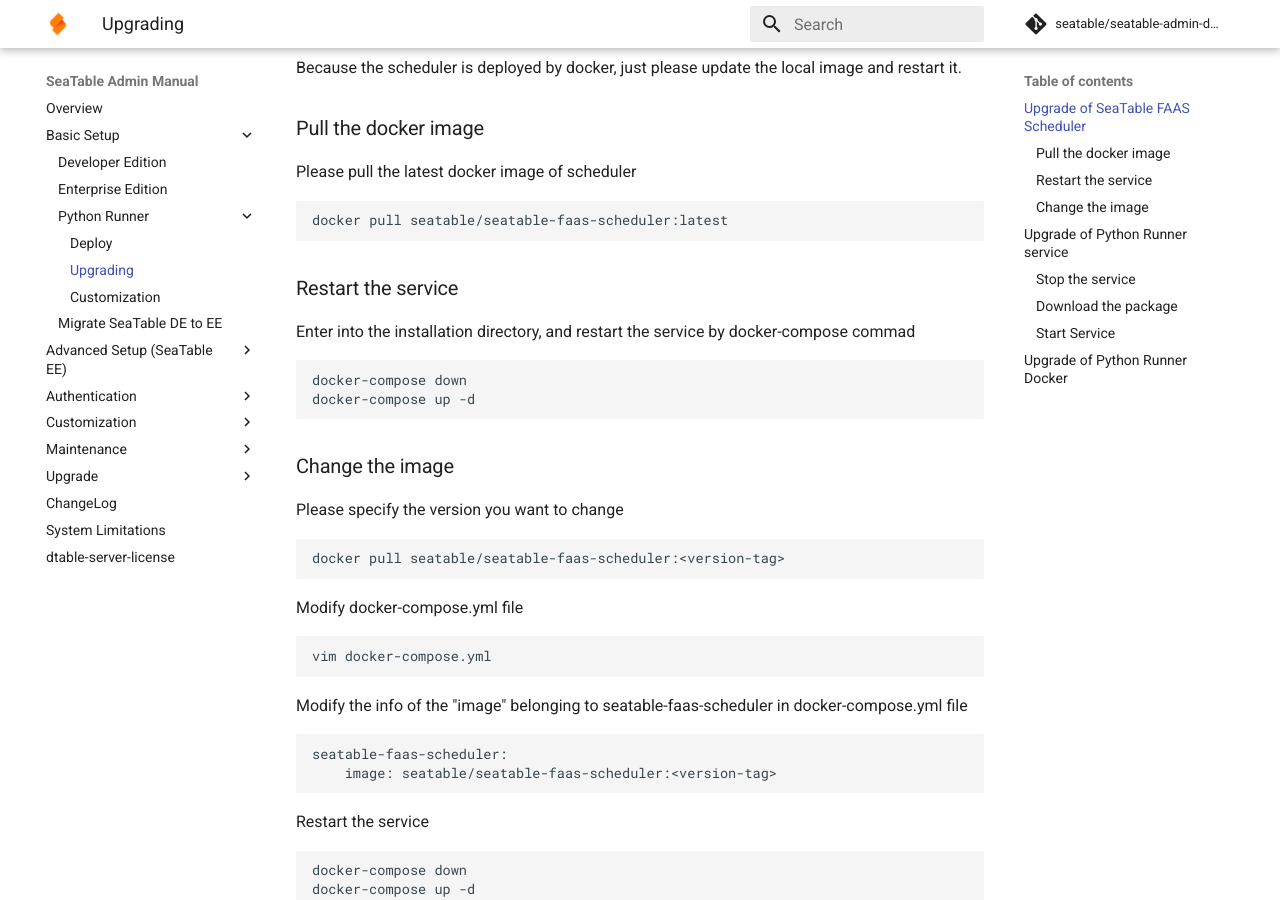
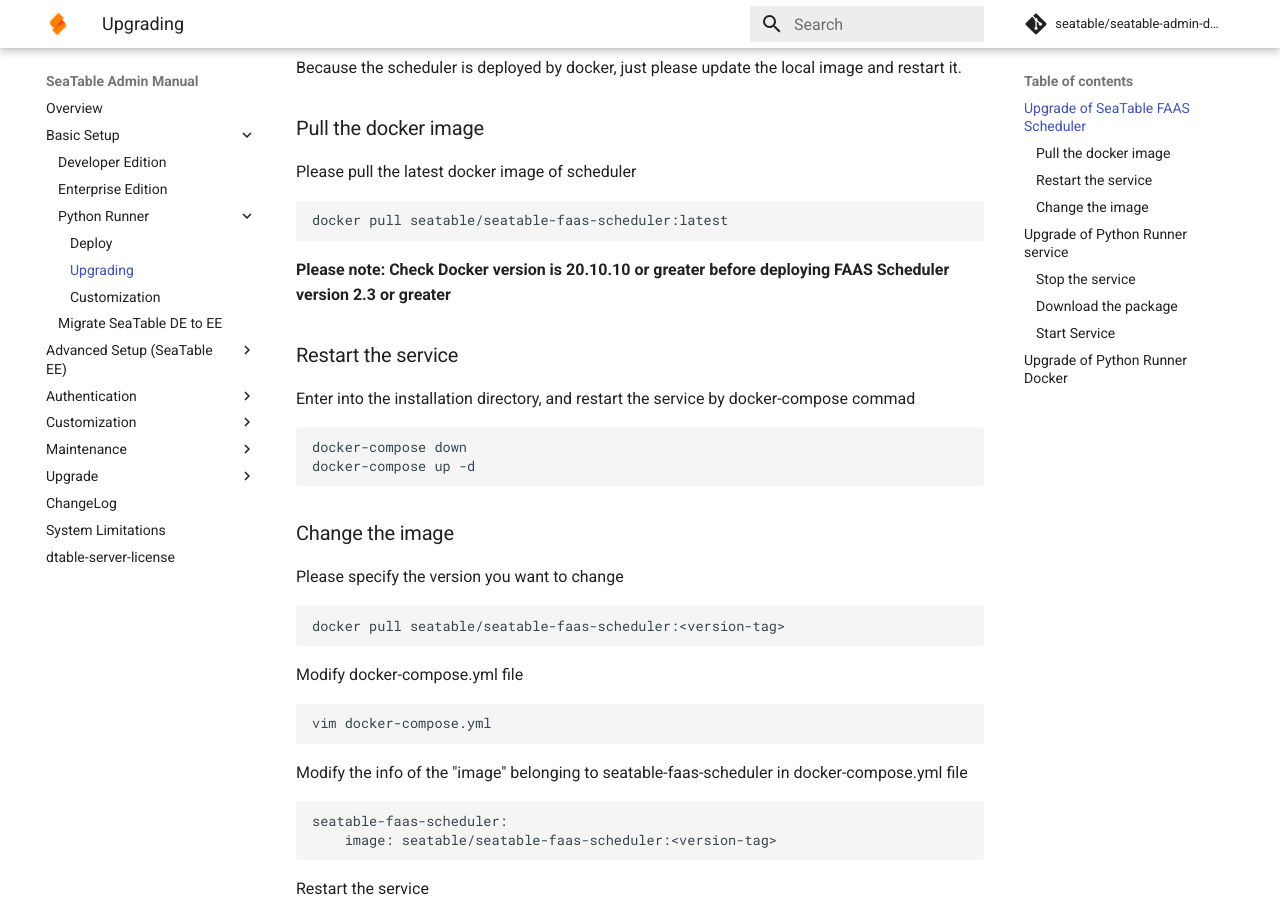
Before and after one commit to seatable/seatable-admin-docs, an MkDocs documentation site: the page built from manual/docker/Python-Runner/Update SeaTable Python Runner.md, in a window 1280 px wide and 900 px high, scrolled down 639 px. Built offline with MkDocs 1.6.1 and Material for MkDocs 9.7.7, drawn with Linux system fonts in a browser that asks for light colours; comment, search, counter and statistics services are not loaded.

Commit message:
add check note about deploying faas-scheduler

````diff
--- a/manual/docker/Python-Runner/Update SeaTable Python Runner.md
+++ b/manual/docker/Python-Runner/Update SeaTable Python Runner.md
@@ -24,6 +24,8 @@
 ```shell
 docker pull seatable/seatable-faas-scheduler:latest
 ```
+
+**Please note: Check Docker version is 20.10.10 or greater before deploying FAAS Scheduler version 2.3 or greater**
 
 ### Restart the service
 
````
Also changed, not shown: manual/docker/Python-Runner/Deploy SeaTable Python Runner.md (+2 -0 lines).
